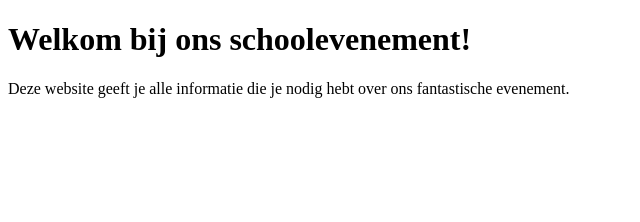
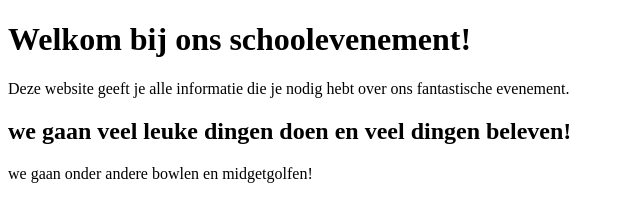
Before and after one commit to Teun820/html-weekopdracht-2-bouwen, a plain HTML site: page index.html in a window 1280 px wide. Shown: the whole page, without its empty margins (0-640 px from the left). Drawn offline with Linux system fonts and the light colour scheme.

Commit message:
WebLab Save 06-11-2026 11:41:07 (UTC+01:00)

```diff
--- a/index.html
+++ b/index.html
@@ -4,9 +4,12 @@
     <meta charset="UTF-8">
     <meta name="viewport" content="width=device-width, initial-scale=1.0">
     <title>Schoolevenement</title>
-</body>
+</head>
 <body>
     <h1>Welkom bij ons schoolevenement!</h1>
     <p>Deze website geeft je alle informatie die je nodig hebt over ons fantastische evenement.</p>
 </body>
+<body>
+<h2> we gaan veel leuke dingen doen en veel dingen beleven!</h2>
+<p> we gaan onder andere bowlen en midgetgolfen!</p>
 </html>
```
Also changed, not shown: 1 other file.
